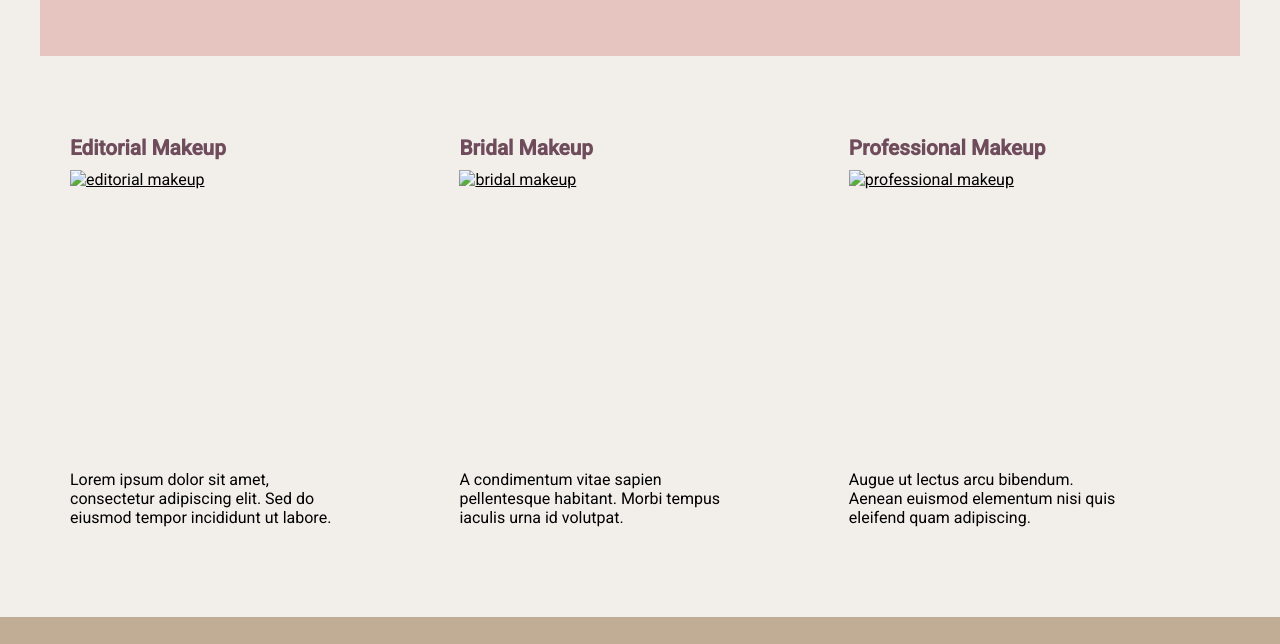
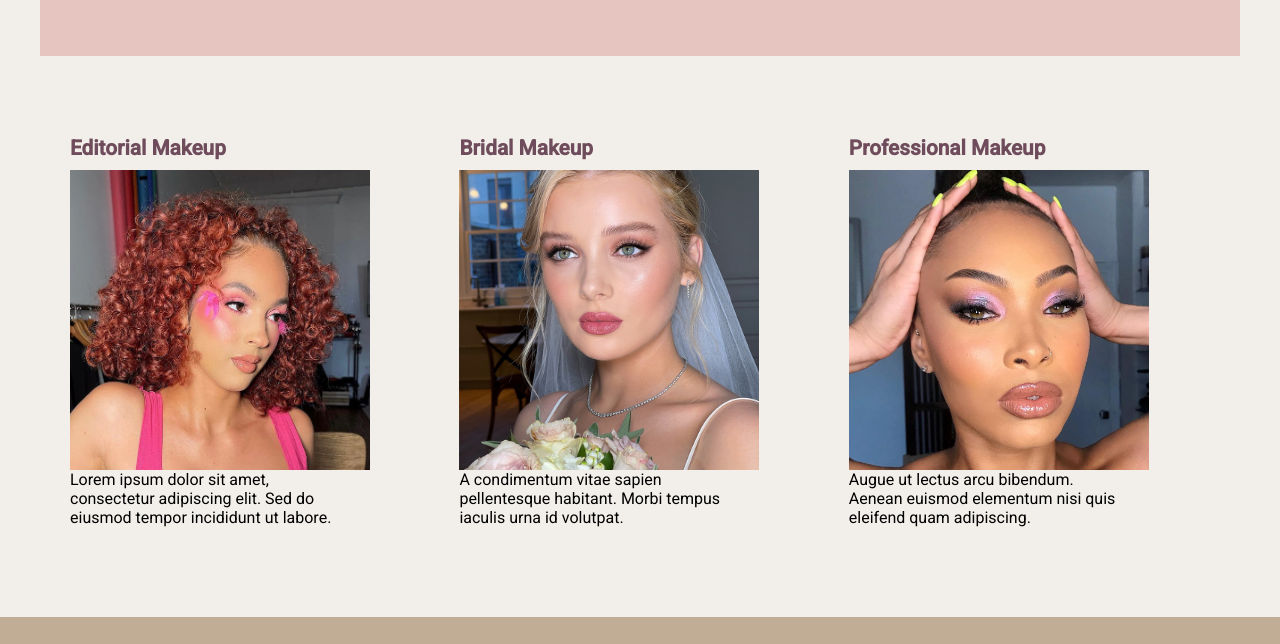
Before and after one commit to yvonneelicia/Web-Design-Assessment, a plain HTML site: page index.html in a window 1280 px wide. Shown: the part 524-1168 px from the top of the page. Drawn offline with Linux system fonts and the light colour scheme; files whose address does not match are found by name.

Commit message:
Update index.html

```diff
--- a/index.html
+++ b/index.html
@@ -52,7 +52,7 @@
             <aside>
                 <div class="box">
                     <h3><a href="#">Editorial Makeup</h3>
-                    <img src="images/editorial.jpg" width="300" height="300"  alt="editorial makeup"/></a>
+                    <img src="editorial.jpg" width="300" height="300"  alt="editorial makeup"/></a>
                     <p> Lorem ipsum dolor sit amet, consectetur adipiscing elit. Sed do eiusmod tempor incididunt ut labore. </p>
                 </div>
             </aside>
@@ -60,7 +60,7 @@
             <aside>
                 <div class="box">
                     <h3><a href="#">Bridal Makeup</h3>
-                    <img src="images/bridal.jpg" width="300" height="300" alt="bridal makeup"/></a>
+                    <img src="bridal.jpg" width="300" height="300" alt="bridal makeup"/></a>
                     <p>A condimentum vitae sapien pellentesque habitant. Morbi tempus iaculis urna id volutpat. </p>
                 </div>
             </aside>
@@ -68,7 +68,7 @@
             <aside>
                 <div class="box">
                     <h3><a href="#">Professional Makeup</h3>
-                    <img src="images/pro.jpg" width="300" height="300" alt="professional makeup"/></a>
+                    <img src="pro.jpg" width="300" height="300" alt="professional makeup"/></a>
                     <p>Augue ut lectus arcu bibendum. Aenean euismod elementum nisi quis eleifend quam adipiscing.</p>
                 </div>
             </aside>
```
